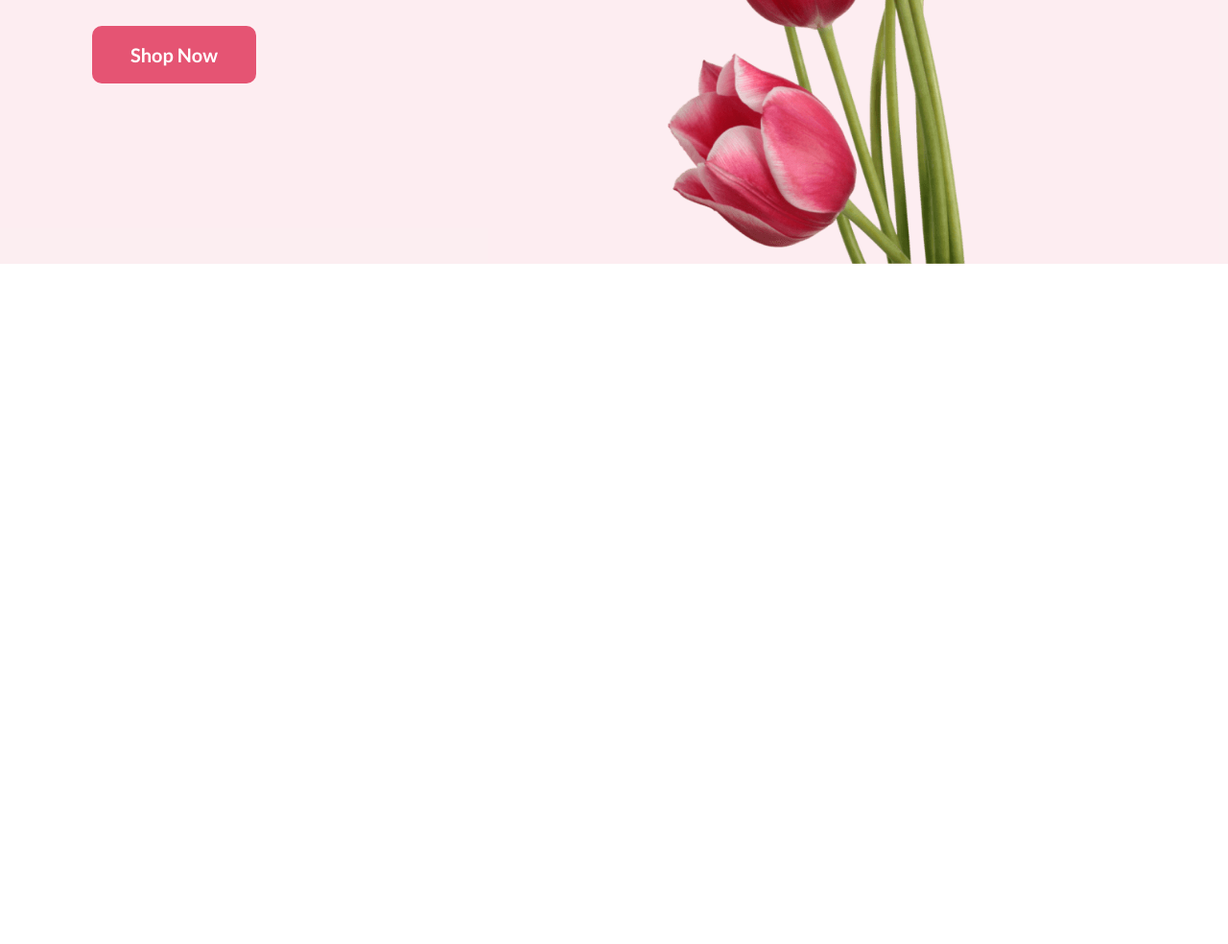
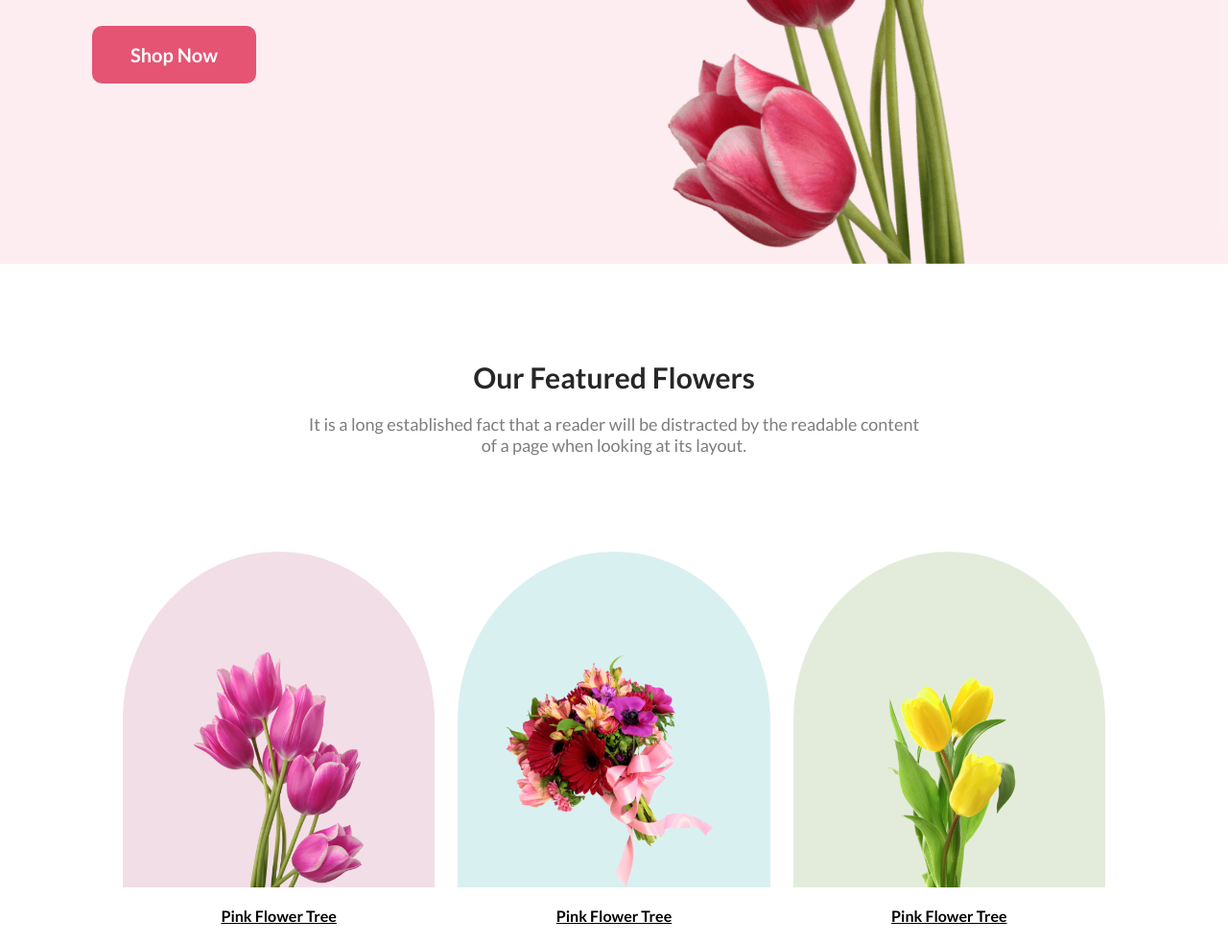
Before and after one commit to nazmulprog/flower-shop, a plain HTML site: page index.html in a window 1280 px wide. Shown: the part 525-1509 px from the top of the page at 96% size. Before the commit the page ends 800 px from the top, so only its background shows below. Drawn offline with Linux system fonts and the light colour scheme.

Commit message:
Feature Part Completed

```diff
--- a/index.html
+++ b/index.html
@@ -20,5 +20,33 @@
             <img src="./Flower-Asset/pngwing 10.png" alt="">
         </div>
     </header>
+    <main class="main-container">
+        <section class="feature-container">
+            <div class="feature-text">
+                <h4>Our Featured Flowers</h4>
+                <p>It is a long established fact that a reader will be distracted by the readable content of a page when looking at its layout.</p>
+            </div>
+            <div class="feature-cart">
+                <div class="cart cart-1">
+                    <div class="img-container">
+                        <img src="./Flower-Asset/pngwing 6.png" alt="">
+                    </div>
+                    <h5>Pink Flower Tree</h5>
+                </div>
+                <div class="cart cart-2">
+                    <div class="img-container">
+                        <img src="./Flower-Asset/pngwing 5.png" alt="">
+                    </div>
+                    <h5>Pink Flower Tree</h5>
+                </div>
+                <div class="cart cart-3">
+                    <div class="img-container">
+                        <img src="./Flower-Asset/pngwing 7.png" alt="">
+                    </div>
+                    <h5>Pink Flower Tree</h5>
+                </div>
+            </div>
+        </section>
+    </main>
 </body>
 </html>
--- a/styles/style.css
+++ b/styles/style.css
@@ -8,7 +8,9 @@
     margin: 0px;
     padding:0px;
     box-sizing:border-box;
+    font-family: var(--primary-font-family);
 }
+/* Header Part */
 .header-container{
     width: 100%;
     height: 100%;
@@ -33,14 +35,12 @@
 .header-text h2{
     font-size: var(--primary-bold-fontSize);
     color: var(--primary-header-color);
-    font-family: var(--primary-font-family);
     font-weight: bold;
     margin-bottom: 30px;
 }
 .header-text p{
     font-size: 15px;
     color: var(--primary-text-color);
-    font-family: var(--primary-font-family);
     margin-bottom: 30px;
     line-height: 24px;
 }
@@ -52,9 +52,67 @@
     background-color: #E55473;
     color: #fff;
     font-size: 20px;
-    font-family: var(--primary-font-family);
     cursor: pointer;
 }
+
+/* Featured Part */
+.feature-text{
+    width: 50%;
+    margin: 100px auto;
+    text-align: center;
+}
+.feature-text h4{
+    font-weight: bold;
+    font-size: 30px;
+    color: var(--primary-header-color);
+    margin-bottom: 20px;
+}
+.feature-text p{
+    font-size: 18px;
+    color: var(--primary-text-color);
+}
+.feature-cart{
+    width: 80%;
+    margin: 0 auto;
+    display: flex;
+    align-items: stretch;
+    justify-content: space-evenly;
+    gap: 1.5rem;
+}
+.cart{
+    width: 100%;
+    display: flex;
+    flex-direction: column;
+}
+.cart h5{
+    padding: 20px 0;
+    text-align: center;
+    font-weight: bold;
+    font-size: 1rem;
+    text-decoration: underline;
+}
+.cart-1 > div{
+    background-color: rgba(167, 33, 98, 0.15);
+}
+.cart-2 > div{
+    background-color: rgba(5, 152, 160, 0.15);
+}
+.cart-3 > div{
+    background-color: rgba(71, 125, 17, 0.15);
+}
+.img-container{
+    height: 350px;
+    display: flex;
+    align-items: flex-end;
+    justify-content: center;
+    border-radius: 50% 50% 0 0;
+
+}
+.img-container img{
+    height: 70%;
+
+}
+
 
 
 /* Responsive For Mobile  */
```
